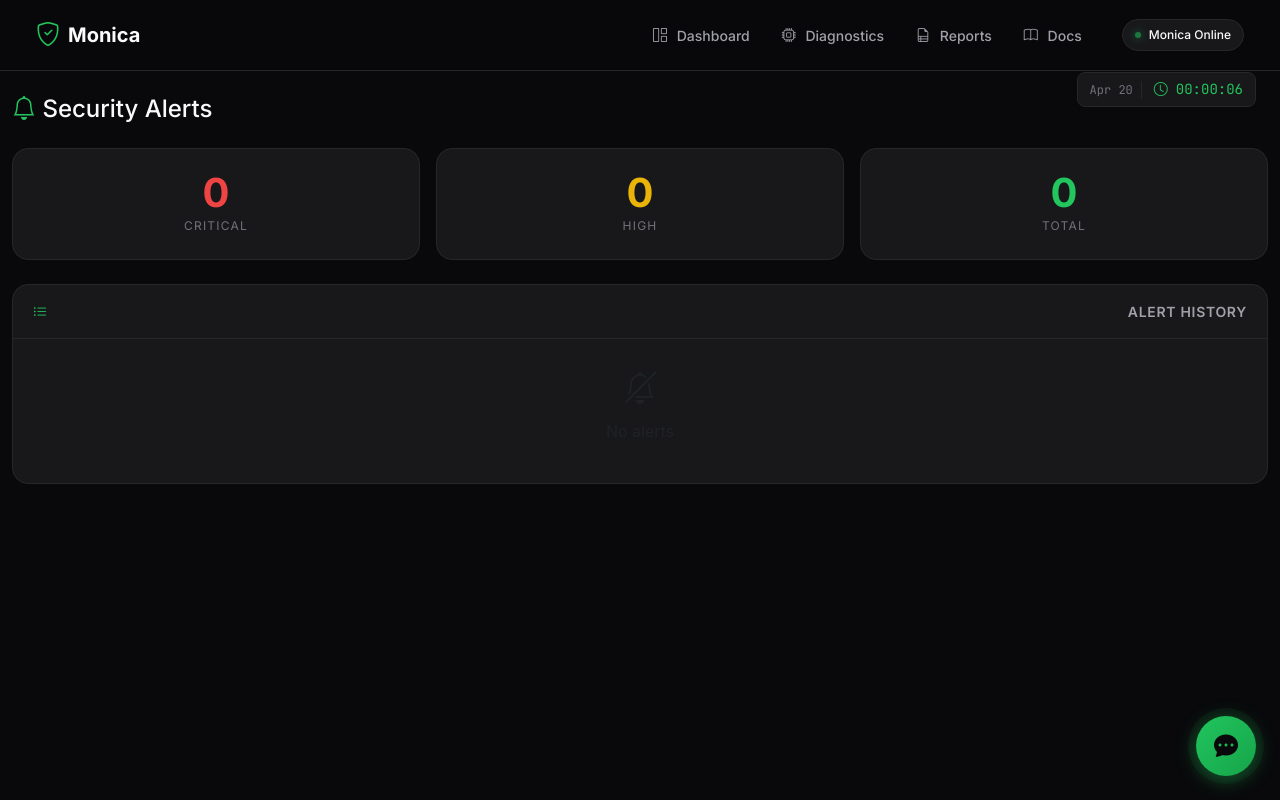
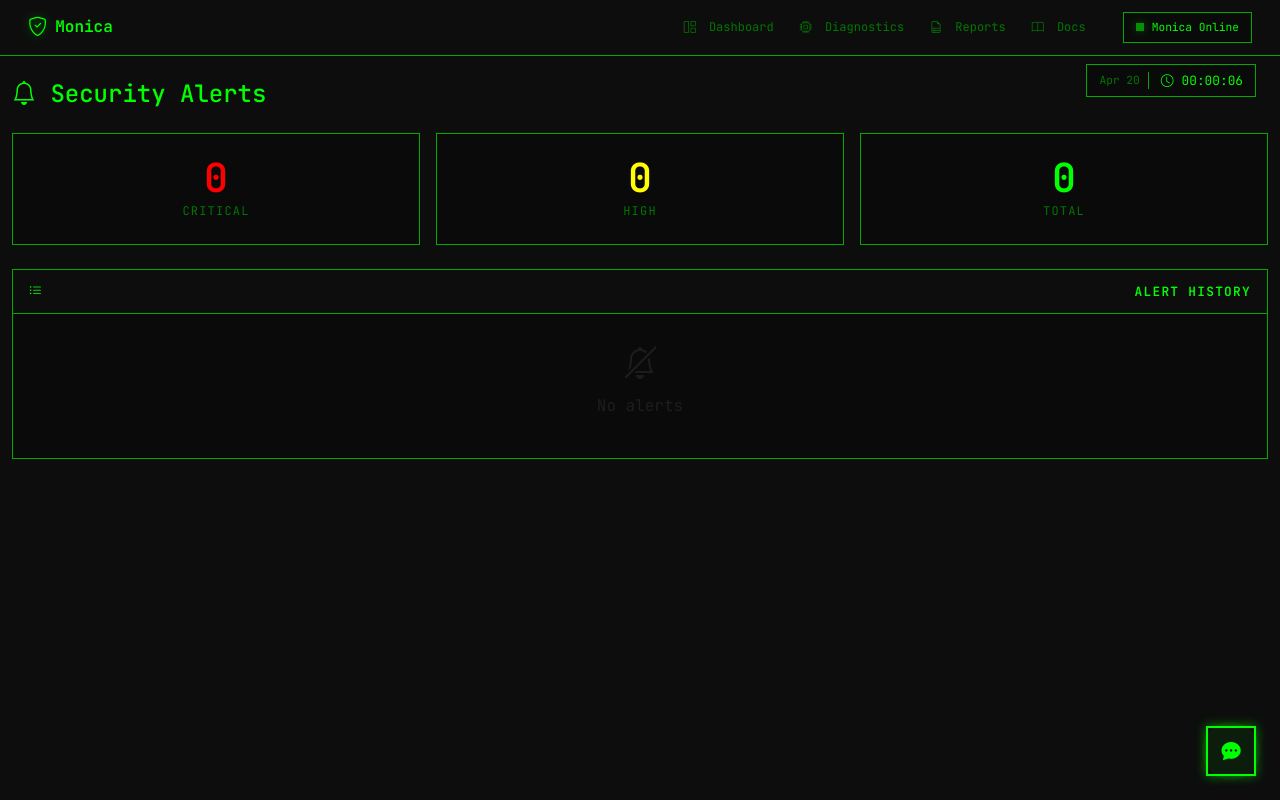
Before and after one commit to prrathnayake/Phantom, a Flask app: page /alerts in a window 1280 px wide. Run offline with Flask 3, Linux system fonts and the light colour scheme.

Commit message:
style: add terminal/CLI themed design with green monospace aesthetic
- Dark background with green terminal colors (#00ff00)
- JetBrains Mono font throughout
- Square corners, glow effects on hover
- Terminal-style cards, buttons, borders
- Updated all components: navbar, cards, log entries, chat widget

```diff
--- a/apps/web/templates/base.html
+++ b/apps/web/templates/base.html
@@ -6,24 +6,25 @@
     <title>{% block title %}Monica Mission Control{% endblock %}</title>
     <link href="https://cdn.jsdelivr.net/npm/bootstrap@5.3.0/dist/css/bootstrap.min.css" rel="stylesheet">
     <link rel="stylesheet" href="https://cdn.jsdelivr.net/npm/bootstrap-icons@1.10.0/font/bootstrap-icons.css">
-    <link href="https://fonts.googleapis.com/css2?family=JetBrains+Mono:wght@400;500&family=Inter:wght@400;500;600;700&display=swap" rel="stylesheet">
+    <link href="https://fonts.googleapis.com/css2?family=JetBrains+Mono:wght@400;500;600&display=swap" rel="stylesheet">
     <style>
         :root {
-            --bg-dark: #09090b;
-            --bg-card: #18181b;
-            --bg-card-hover: #1f1f23;
-            --border: #27272a;
-            --border-light: #3f3f46;
-            --text-primary: #fafafa;
-            --text-secondary: #a1a1aa;
-            --text-muted: #71717a;
-            --accent: #22c55e;
-            --accent-dim: #16a34a;
-            --accent-glow: rgba(34, 197, 94, 0.15);
-            --success: #22c55e;
-            --warning: #eab308;
-            --danger: #ef4444;
-            --info: #3b82f6;
+            --bg-dark: #0d0d0d;
+            --bg-card: #0a0a0a;
+            --bg-card-hover: #111111;
+            --border: #1a1a1a;
+            --border-light: #2a2a2a;
+            --text-primary: #00ff00;
+            --text-secondary: #00cc00;
+            --text-muted: #007700;
+            --accent: #00ff00;
+            --accent-dim: #00aa00;
+            --accent-glow: rgba(0, 255, 0, 0.1);
+            --success: #00ff00;
+            --warning: #ffff00;
+            --danger: #ff0000;
+            --info: #00ffff;
+            --terminal-glow: 0 0 10px rgba(0, 255, 0, 0.5);
         }
 
         * {
@@ -32,55 +33,107 @@
             box-sizing: border-box;
         }
 
-        body {
+        html, body {
             background: var(--bg-dark);
             color: var(--text-primary);
-            font-family: 'Inter', -apple-system, BlinkMacSystemFont, sans-serif;
+            font-family: 'JetBrains Mono', 'Courier New', monospace;
             min-height: 100vh;
+            cursor: text;
         }
 
-        /* Navbar */
+        ::selection {
+            background: var(--accent);
+            color: var(--bg-dark);
+        }
+
+        ::-webkit-scrollbar {
+            width: 8px;
+            height: 8px;
+        }
+
+        ::-webkit-scrollbar-track {
+            background: var(--bg-dark);
+        }
+
+        ::-webkit-scrollbar-thumb {
+            background: var(--accent-dim);
+            border-radius: 0;
+        }
+
+        ::-webkit-scrollbar-thumb:hover {
+            background: var(--accent);
+        }
+
+        a {
+            color: var(--accent);
+            text-decoration: none;
+        }
+
+        a:hover {
+            text-decoration: underline;
+            text-shadow: var(--terminal-glow);
+        }
+
+        input, textarea, select {
+            background: var(--bg-dark) !important;
+            color: var(--accent) !important;
+            border: 1px solid var(--accent-dim) !important;
+            font-family: 'JetBrains Mono', monospace !important;
+        }
+
+        input:focus, textarea:focus, select:focus {
+            outline: none;
+            border-color: var(--accent) !important;
+            box-shadow: var(--terminal-glow);
+        }
+
+        input::placeholder, textarea::placeholder {
+            color: var(--text-muted) !important;
+        }
+
+        /* Navbar - Terminal Style */
         .navbar {
-            background: rgba(9, 9, 11, 0.85);
-            backdrop-filter: blur(12px);
-            border-bottom: 1px solid var(--border);
-            padding: 0.75rem 1.5rem;
+            background: var(--bg-dark);
+            border-bottom: 1px solid var(--accent-dim);
+            padding: 0.5rem 1rem;
             position: sticky;
             top: 0;
             z-index: 1000;
         }
 
         .navbar-brand {
-            font-weight: 700;
-            font-size: 1.25rem;
+            font-weight: 600;
+            font-size: 1rem;
             display: flex;
             align-items: center;
             gap: 0.5rem;
-            color: var(--text-primary) !important;
+            color: var(--accent) !important;
         }
 
         .navbar-brand i {
             color: var(--accent);
-            font-size: 1.5rem;
+            font-size: 1.2rem;
+            text-shadow: var(--terminal-glow);
         }
 
         .nav-pills .nav-link {
-            color: var(--text-secondary);
-            border-radius: 0.5rem;
-            padding: 0.5rem 1rem;
-            font-weight: 500;
-            font-size: 0.875rem;
-            transition: all 0.2s ease;
+            color: var(--text-muted);
+            padding: 0.375rem 0.75rem;
+            font-size: 0.75rem;
+            border: 1px solid transparent;
         }
 
         .nav-pills .nav-link:hover {
-            color: var(--text-primary);
-            background: var(--bg-card);
+            color: var(--accent);
+            border-color: var(--accent-dim);
+            text-shadow: var(--terminal-glow);
         }
 
         .nav-pills .nav-link.active {
-            background: var(--accent);
-            color: var(--bg-dark);
+            background: transparent;
+            color: var(--accent);
+            border-color: var(--accent);
+            text-shadow: var(--terminal-glow);
         }
 
         .nav-pills .nav-link i {
@@ -94,52 +147,48 @@
             gap: 0.5rem;
             padding: 0.375rem 0.75rem;
             background: var(--bg-card);
-            border-radius: 9999px;
-            border: 1px solid var(--border);
-            font-size: 0.75rem;
-            font-weight: 500;
+            border: 1px solid var(--accent-dim);
+            font-size: 0.7rem;
+            font-family: 'JetBrains Mono', monospace;
         }
 
         .status-dot {
-            width: 6px;
-            height: 6px;
-            border-radius: 50%;
+            width: 8px;
+            height: 8px;
             animation: pulse 2s infinite;
         }
 
         @keyframes pulse {
-            0%, 100% { opacity: 1; }
+            0%, 100% { opacity: 1; box-shadow: var(--terminal-glow); }
             50% { opacity: 0.5; }
         }
 
-        .status-dot.online { background: var(--success); box-shadow: 0 0 8px var(--success); }
-        .status-dot.warning { background: var(--warning); }
-        .status-dot.offline { background: var(--danger); }
+        .status-dot.online { background: var(--success); box-shadow: var(--terminal-glow); }
+        .status-dot.warning { background: var(--warning); box-shadow: 0 0 5px var(--warning); }
+        .status-dot.offline { background: var(--danger); box-shadow: 0 0 5px var(--danger); }
 
-        /* Cards */
+        /* Cards - Terminal Style */
         .card {
             background: var(--bg-card);
-            border: 1px solid var(--border);
-            border-radius: 1rem;
+            border: 1px solid var(--accent-dim);
+            border-radius: 0;
             overflow: hidden;
-            transition: all 0.2s ease;
         }
 
         .card:hover {
-            border-color: var(--border-light);
-            transform: translateY(-2px);
-            box-shadow: 0 8px 30px rgba(0, 0, 0, 0.3);
+            border-color: var(--accent);
+            box-shadow: var(--terminal-glow);
         }
 
         .card-header {
-            background: transparent;
-            border-bottom: 1px solid var(--border);
-            padding: 1rem 1.25rem;
+            background: var(--bg-dark);
+            border-bottom: 1px solid var(--accent-dim);
+            padding: 0.75rem 1rem;
             font-weight: 600;
-            font-size: 0.875rem;
-            color: var(--text-secondary);
+            font-size: 0.8rem;
+            color: var(--accent);
             text-transform: uppercase;
-            letter-spacing: 0.05em;
+            letter-spacing: 0.1em;
             display: flex;
             align-items: center;
             justify-content: space-between;
@@ -397,38 +446,34 @@
             position: fixed;
             bottom: 1.5rem;
             right: 1.5rem;
-            width: 60px;
-            height: 60px;
-            border-radius: 50%;
-            background: linear-gradient(135deg, var(--accent) 0%, var(--accent-dim) 100%);
-            border: none;
+            width: 50px;
+            height: 50px;
+            background: var(--bg-dark);
+            border: 2px solid var(--accent);
             cursor: pointer;
             display: flex;
             align-items: center;
             justify-content: center;
-            font-size: 1.5rem;
-            color: var(--bg-dark);
-            box-shadow: 0 4px 20px rgba(34, 197, 94, 0.4);
-            transition: all 0.3s ease;
+            font-size: 1.2rem;
+            color: var(--accent);
+            box-shadow: var(--terminal-glow);
             z-index: 9999;
         }
 
         .chat-widget-btn .notification-badge {
             position: absolute;
-            top: -2px;
-            right: -2px;
+            top: -5px;
+            right: -5px;
             background: var(--danger);
-            color: white;
-            font-size: 0.65rem;
+            color: var(--bg-dark);
+            font-size: 0.6rem;
             font-weight: bold;
-            min-width: 18px;
-            height: 18px;
-            border-radius: 50%;
+            min-width: 16px;
+            height: 16px;
             display: none;
             align-items: center;
             justify-content: center;
-            border: 2px solid var(--bg-dark);
-            animation: notifPulse 2s infinite;
+            border: 1px solid var(--accent);
         }
 
         .chat-widget-btn .notification-badge.show {
@@ -642,26 +687,24 @@
 
         .timer-widget {
             position: fixed;
-            top: 4.5rem;
+            top: 4rem;
             right: 1.5rem;
             background: var(--bg-card);
-            border: 1px solid var(--border);
-            border-radius: 0.5rem;
+            border: 1px solid var(--accent-dim);
             padding: 0.375rem 0.75rem;
             font-family: 'JetBrains Mono', monospace;
-            font-size: 0.875rem;
+            font-size: 0.8rem;
             color: var(--accent);
             z-index: 9999;
             display: flex;
             align-items: center;
             gap: 0.5rem;
-            animation: timerFadeIn 0.3s ease-out;
         }
 
         .timer-widget .timer-date {
             color: var(--text-muted);
-            font-size: 0.75rem;
-            border-right: 1px solid var(--border);
+            font-size: 0.7rem;
+            border-right: 1px solid var(--accent-dim);
             padding-right: 0.5rem;
             margin-right: 0.25rem;
         }
```
Also changed, not shown: other parts of apps/web/templates/base.html (+15 -15 lines).
